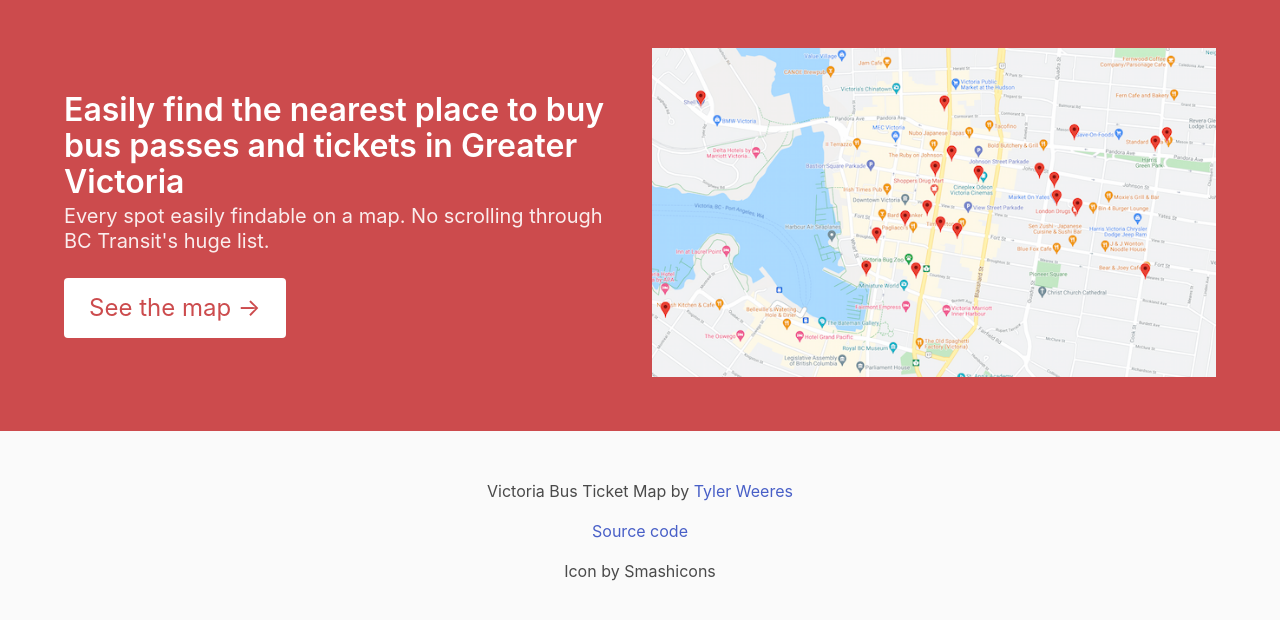
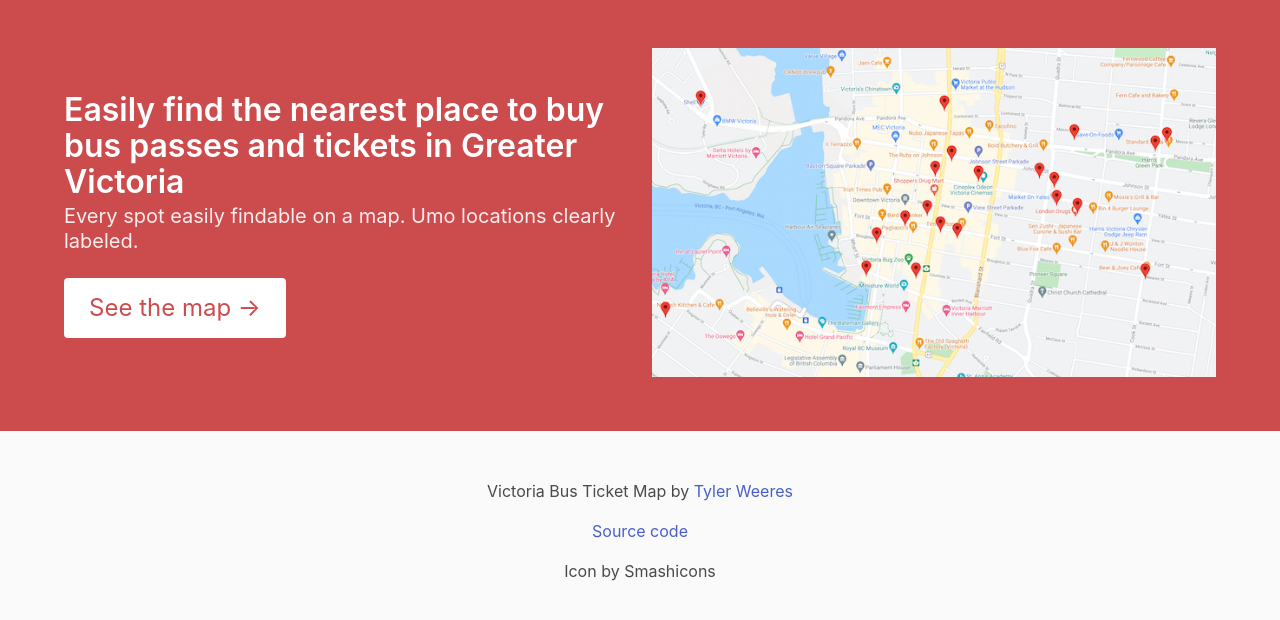
Before and after one commit to tweeres04/victoria-bus-ticket-map, a Next.js app: page / in a window 1280 px wide. Shown: the top 620 px of the page. Built offline with nearby package versions, Linux system fonts and the light colour scheme.

Commit message:
Update meta description and landing page copy

```diff
--- a/pages/_app.tsx
+++ b/pages/_app.tsx
@@ -11,7 +11,7 @@
 				<title>A Map of Where to Buy Victoria Bus Tickets and Passes</title>
 				<meta
 					name="description"
-					content="I got annoyed with BC Transit's page for where to buy bus tickets and passes in Victoria, so I scraped all their data and threw it on a map."
+					content="Easily find the nearest place to buy bus passes and tickets in Greater Victoria. Every spot easily findable on a map. Umo locations labeled."
 				/>
 				<meta name="viewport" content="width=device-width, initial-scale=1" />
 			</Head>
--- a/pages/index.tsx
+++ b/pages/index.tsx
@@ -16,10 +16,8 @@
 									Greater Victoria
 								</h1>
 								<h2 className="subtitle">
-									Every spot easily findable on a map. No scrolling through{' '}
-									<a href="https://bctransit.com/victoria/fares/where-to-buy">
-										BC Transit&apos;s huge list.
-									</a>
+									Every spot easily findable on a map. Umo locations clearly
+									labeled.
 								</h2>
 								<Link
 									href="/map"
```
